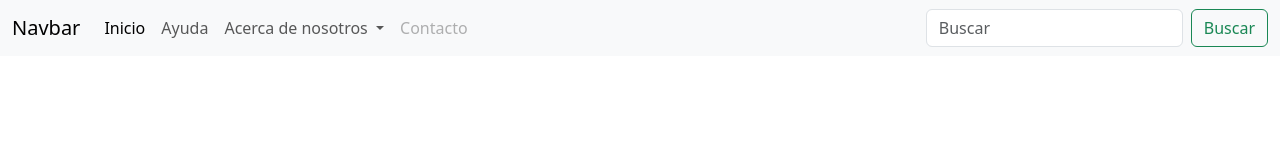
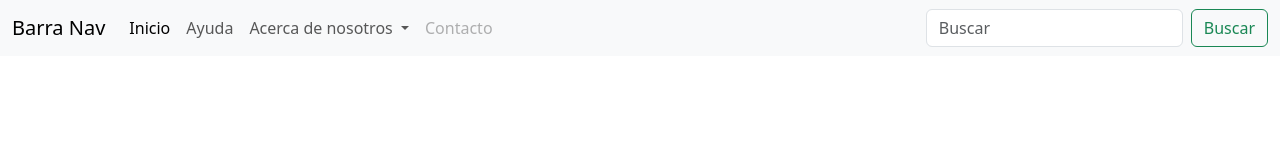
Before and after one commit to andrestlprog/AE7, a plain HTML site: page index.html in a window 1280 px wide. Drawn offline with nearby package versions, Linux system fonts and the light colour scheme.

Commit message:
Cambio nombre Navbar

```diff
--- a/index.html
+++ b/index.html
@@ -9,7 +9,7 @@
 <body>
 <nav class="navbar navbar-expand-lg bg-body-tertiary">
   <div class="container-fluid">
-    <a class="navbar-brand" href="#">Navbar</a>
+    <a class="navbar-brand" href="#">Barra Nav</a>
     <button class="navbar-toggler" type="button" data-bs-toggle="collapse" data-bs-target="#navbarSupportedContent" aria-controls="navbarSupportedContent" aria-expanded="false" aria-label="Toggle navigation">
       <span class="navbar-toggler-icon"></span>
     </button>
```
